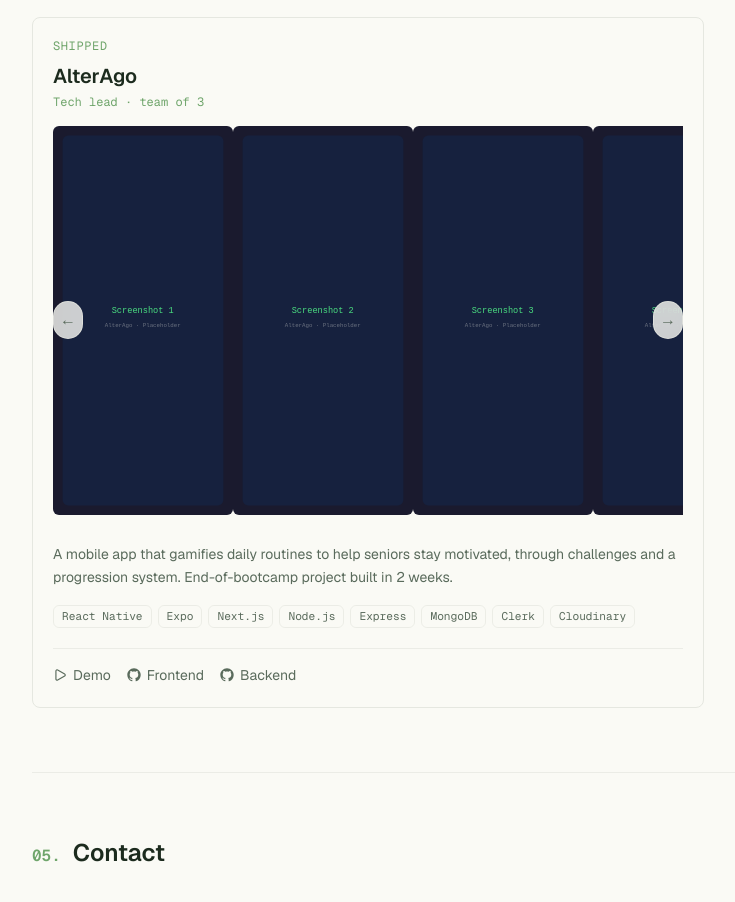
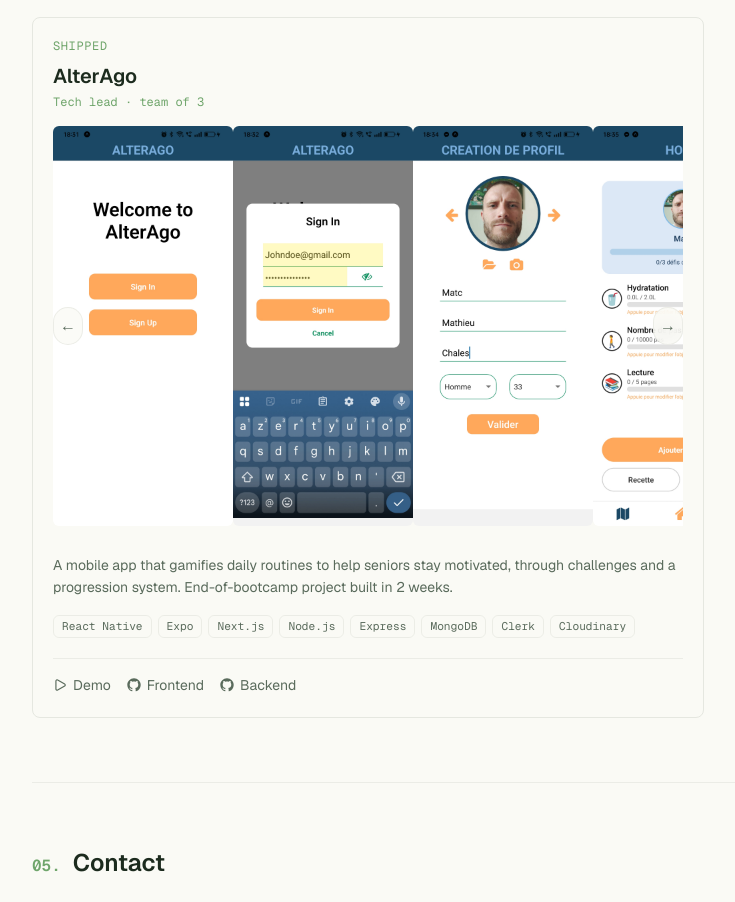
Before and after one commit to matchls/myportfolio, a Next.js app: page /en in a window 1280 px wide. Shown: the part 2000-2902 px from the top of the page, without its empty margins (128-863 px from the left). Built offline with nearby package versions, Linux system fonts and the light colour scheme.

Commit message:
changement extensions photos caroussel alterago

```diff
--- a/src/data/projects.ts
+++ b/src/data/projects.ts
@@ -28,11 +28,11 @@ export const projects: readonly Project[] = [
       "Cloudinary",
     ],
     screenshots: [
-      "/images/alterago/screen-1.svg",
-      "/images/alterago/screen-2.svg",
-      "/images/alterago/screen-3.svg",
-      "/images/alterago/screen-4.svg",
-      "/images/alterago/screen-5.svg",
+      "/images/alterago/screen-1.png",
+      "/images/alterago/screen-2.png",
+      "/images/alterago/screen-3.png",
+      "/images/alterago/screen-4.png",
+      "/images/alterago/screen-5.png",
     ],
     repoFrontendUrl: "https://github.com/MrPoussif/alterago-frontend",
     repoBackendUrl: "https://github.com/MrPoussif/alterago-backend",
```
